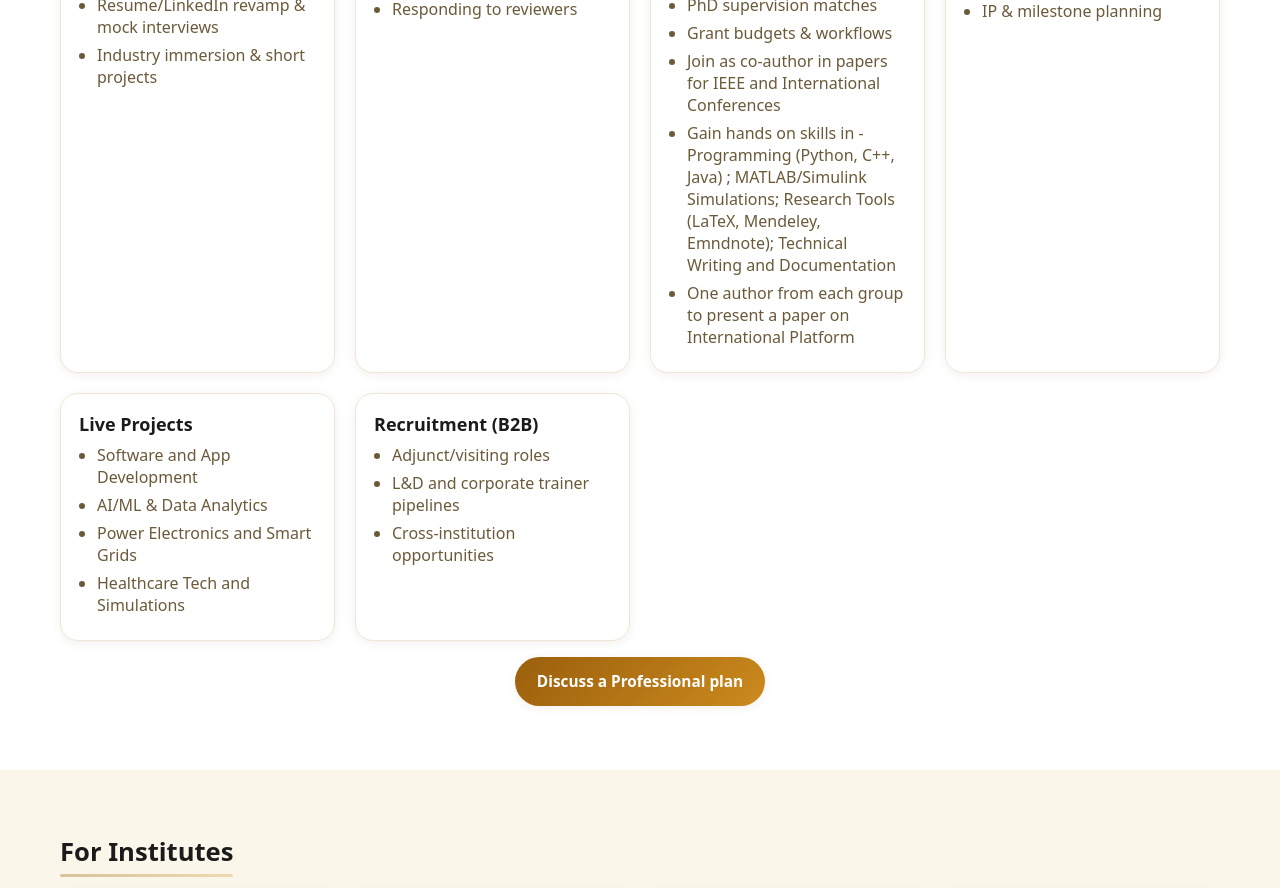
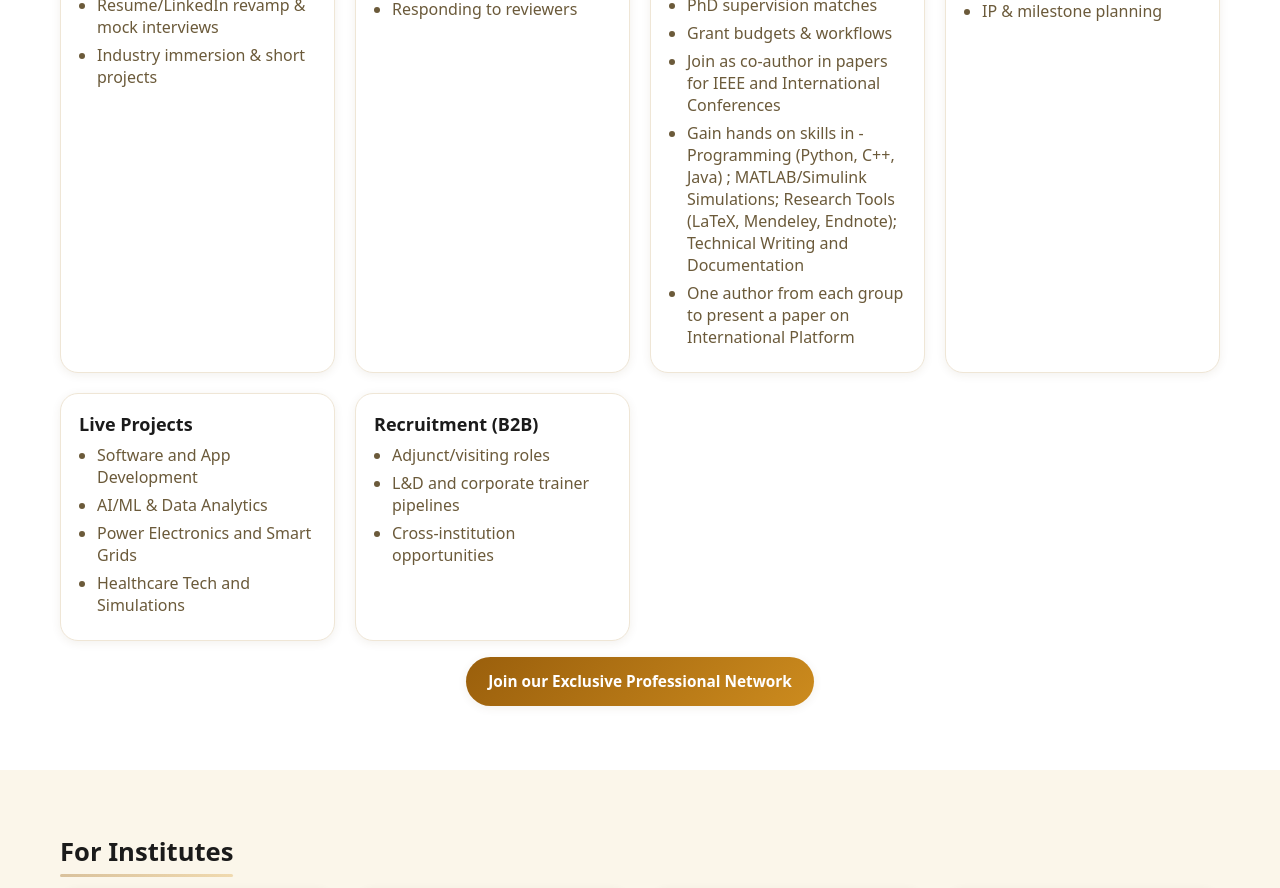
Before and after one commit to DrTejaswiniBathala/tesh-acad, a React (Create React App) app: page / in a window 1280 px wide. Shown: the part 2080-2968 px from the top of the page. Built offline with nearby package versions, Linux system fonts and the light colour scheme.

Commit message:
Updated website changes

```diff
--- a/src/App.js
+++ b/src/App.js
@@ -230,7 +230,7 @@ export default function App() {
                   <li>PhD supervision matches</li>
                   <li>Grant budgets & workflows</li>
                   <li>Join as co-author in papers for IEEE and International Conferences</li>
-                  <li>Gain hands on skills in - Programming (Python, C++, Java) ; MATLAB/Simulink Simulations; Research Tools (LaTeX, Mendeley, Emndnote); Technical Writing and Documentation</li>
+                  <li>Gain hands on skills in - Programming (Python, C++, Java) ; MATLAB/Simulink Simulations; Research Tools (LaTeX, Mendeley, Endnote); Technical Writing and Documentation</li>
                   <li>One author from each group to present a paper on International Platform</li>
                 </ul>
               </div>
@@ -267,7 +267,7 @@ export default function App() {
                 target="_blank"
                 rel="noreferrer"
               >
-                Discuss a Professional plan
+                Join our Exclusive Professional Network
               </a>
             </div>
           </div>
```
